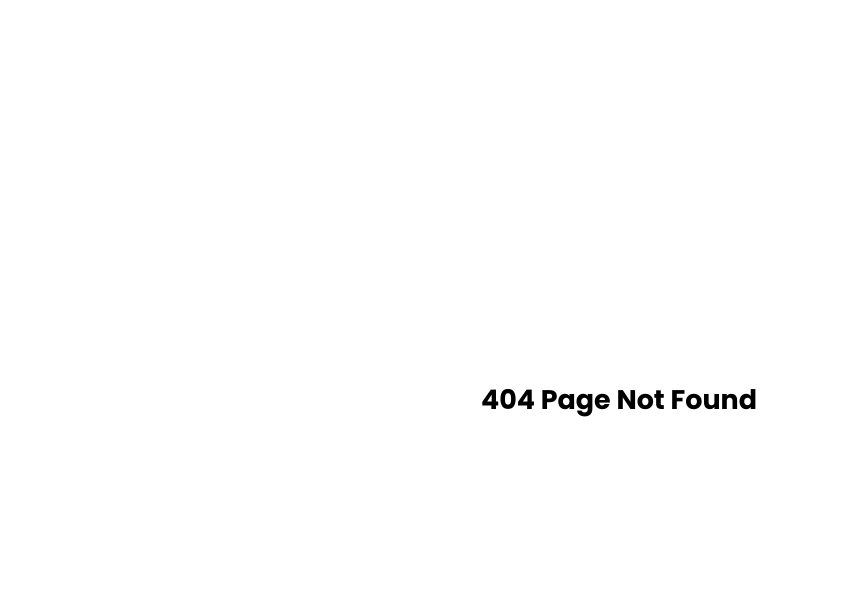
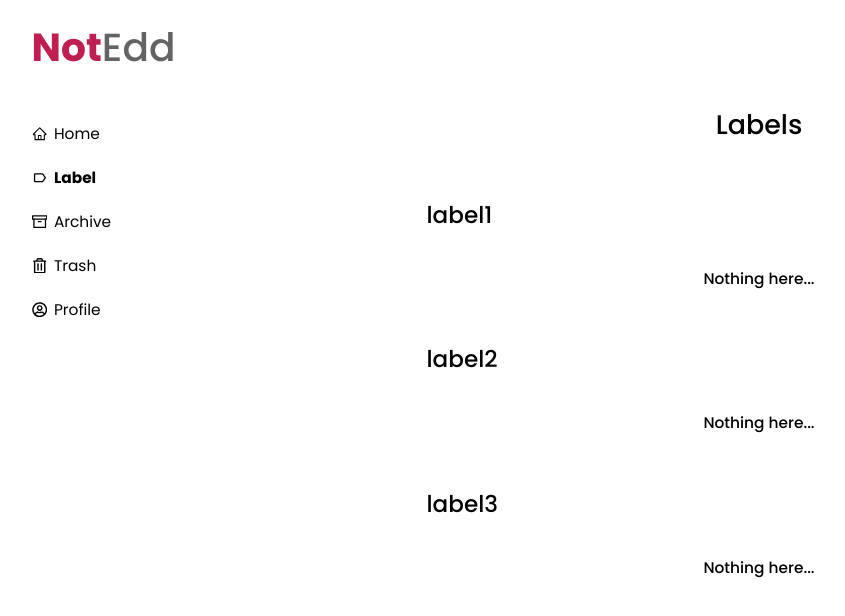
Before and after one commit to ArjunGTX/notesa-app, a React (Create React App) app: page /label in a window 1280 px wide. Before the commit this address had no page. Shown: the top 616 px of the page, without its empty margins (21-866 px from the left). Built offline with nearby package versions, Linux system fonts and the light colour scheme; sample sign-in values are in the browser's storage; what miragejs would draw is missing.

Commit message:
label page

```diff
--- a/src/App.js
+++ b/src/App.js
@@ -5,6 +5,7 @@ import { useAuth } from "./contexts";
 import {
   Archive,
   Home,
+  Label,
   LandingPage,
   Login,
   PageNotFound,
@@ -60,6 +61,16 @@ function App() {
           </ProtectedRoute>
         }
       />
+      <Route
+        path="/label"
+        element={
+          <ProtectedRoute>
+            <PageContainer>
+              <Label />
+            </PageContainer>
+          </ProtectedRoute>
+        }
+      />
       <Route path="*" element={<PageNotFound />} />
     </Routes>
   );
--- a/src/components/Dropdown.jsx
+++ b/src/components/Dropdown.jsx
@@ -42,6 +42,7 @@ export const Dropdown = ({
       </button>
       {options?.map((option, index) => (
         <label
+        key={index}
           className="fr-fs-ct cursor-pointer py-sm px-xl br-sm hover-light txt-xs full-width"
           htmlFor={option}
         >
--- /dev/null
+++ b/src/pages/Label.jsx
@@ -0,0 +1,30 @@
+import React from "react";
+import { useNotes } from "../contexts";
+import { TAGS } from "../utils/constants";
+import { NoteCard } from "../components";
+
+export const Label = () => {
+  const { notes } = useNotes();
+
+  return (
+    <>
+      <h2 className="txt-xl font-medium mt-xl">Labels</h2>
+      <div className="note-container full-height ofy-auto fc-fs-ct p-xl mt-xl">
+        {TAGS.map((tag) => (
+          <div key={tag} className="full-width fc-fs-ct">
+            <h3 className="txt-lg font-medium mt-xl mr-auto">{tag}</h3>
+            {notes.some((note) => note.tags.includes(tag)) ? (
+              notes
+                ?.filter((note) => note.tags.includes(tag))
+                .map((note) => (
+                  <NoteCard note={note} className="my-sm" key={note._id} />
+                ))
+            ) : (
+              <p className="txt-sm font-medium my-xl py-xl">Nothing here...</p>
+            )}
+          </div>
+        ))}
+      </div>
+    </>
+  );
+};
--- a/src/pages/index.js
+++ b/src/pages/index.js
@@ -5,3 +5,4 @@ export * from "./Login";
 export * from "./SignUp";
 export * from "./Archive";
 export * from "./Trash";
+export * from "./Label";
```
